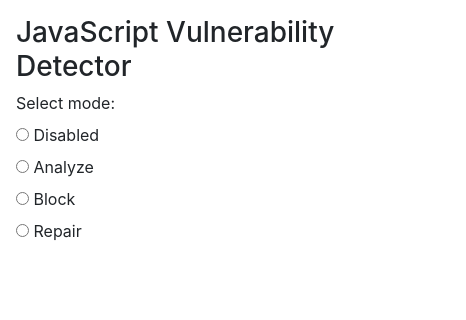
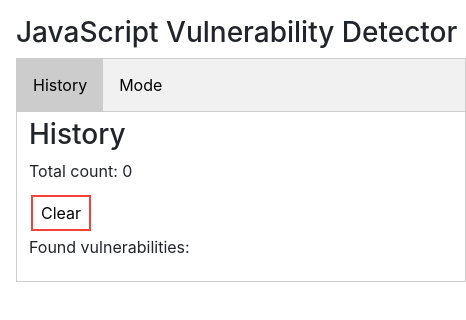
Before and after one commit to xrandy00/mt_2022, a browser extension: page js-vuln-det/src/browser/popup.html in a window 400 px wide. Shown: the whole page, 466 px wide, since content can reach past the window. Drawn offline with nearby package versions, Linux system fonts and the light colour scheme; files that its build step writes are made by us from their sources.

Commit message:
feat: reporting

```diff
--- a/js-vuln-det/src/browser/css/style.css
+++ b/js-vuln-det/src/browser/css/style.css
@@ -1,3 +1,91 @@
 body {
     margin: 16px;
+    min-width: 450px;
 }
+
+
+/* Style the tab */
+
+.tab {
+    overflow: hidden;
+    border: 1px solid #ccc;
+    background-color: #f1f1f1;
+}
+
+
+/* Style the buttons that are used to open the tab content */
+
+.tab button {
+    background-color: inherit;
+    float: left;
+    border: none;
+    outline: none;
+    cursor: pointer;
+    padding: 14px 16px;
+    transition: 0.3s;
+}
+
+
+/* Change background color of buttons on hover */
+
+.tab button:hover {
+    background-color: #ddd;
+}
+
+
+/* Create an active/current tablink class */
+
+.tab button.active {
+    background-color: #ccc;
+}
+
+
+/* Style the tab content */
+
+.tabcontent {
+    display: none;
+    padding: 6px 12px;
+    border: 1px solid #ccc;
+    border-top: none;
+}
+
+.button {
+    background-color: #4CAF50;
+    /* Green */
+    border: none;
+    color: white;
+    padding: 4px 8px;
+    text-align: center;
+    text-decoration: none;
+    display: inline-block;
+    font-size: 16px;
+    margin: 4px 2px;
+    transition-duration: 0.4s;
+    cursor: pointer;
+}
+
+.button-red {
+    background-color: white;
+    color: black;
+    border: 2px solid #f44336;
+}
+
+.button-red:hover {
+    background-color: #f44336;
+    color: white;
+}
+
+
+/* List item */
+
+.vulnerability-item-title {
+    font-size: medium;
+}
+
+.severity-1 {
+    background-color: #ff9999;
+}
+
+.severity-2 {
+    background-color: #ff3333;
+}
--- a/js-vuln-det/src/browser/popup.html
+++ b/js-vuln-det/src/browser/popup.html
@@ -1,8 +1,7 @@
 <html>
 
 <head>
-  <link rel="stylesheet" href="https://maxcdn.bootstrapcdn.com/bootstrap/4.0.0/css/bootstrap.min.css"
-    integrity="sha384-Gn5384xqQ1aoWXA+058RXPxPg6fy4IWvTNh0E263XmFcJlSAwiGgFAW/dAiS6JXm" crossorigin="anonymous">
+    <link rel="stylesheet" href="https://maxcdn.bootstrapcdn.com/bootstrap/4.0.0/css/bootstrap.min.css" integrity="sha384-Gn5384xqQ1aoWXA+058RXPxPg6fy4IWvTNh0E263XmFcJlSAwiGgFAW/dAiS6JXm" crossorigin="anonymous">
     <link rel="stylesheet" href="style.css">
     <link href="https://fonts.googleapis.com/css?family=Roboto+Slab" rel="stylesheet">
 </head>
@@ -10,6 +9,13 @@
 <body>
     <h3>JavaScript Vulnerability Detector</h3>
 
+    <div class="tab">
+        <button class="tablinks" id="historySelectionButton">History</button>
+        <button class="tablinks" id="modeSelectionButton">Mode</button>
+    </div>
+
+    <!-- Tab content -->
+    <div id="Mode" class="tabcontent">
         <form name="modeForm">
             <label for="modeForm">Select mode:</label><br>
             <input type="radio" id="disabled" name="mode" value="disabled">
@@ -21,6 +27,23 @@
             <input type="radio" id="repair" name="mode" value="repair">
             <label for="repair">Repair</label>
         </form>
+    </div>
+
+    <div id="History" class="tabcontent">
+        <h3>History</h3>
+        <div>
+            <label>Total count:</label> <span id="totalCount"></span>
+        </div>
+
+        <button class="button button-red" id="clear">Clear</button>
+
+        <p>Found vulnerabilities:</p>
+
+        <div id="vulnerabilitiesList"></div>
+
+    </div>
+
+
 
     <script src="popup.js"></script>
 
--- a/js-vuln-det/src/browser/popup.js
+++ b/js-vuln-det/src/browser/popup.js
@@ -1,7 +1,8 @@
+function refresh() {
     var rad = document.modeForm.mode;
     var prev = null;
     for (var i = 0; i < rad.length; i++) {
-    rad[i].addEventListener('change', function () {
+        rad[i].addEventListener('change', function() {
             if (this !== prev) {
                 prev = this;
             }
@@ -11,9 +12,79 @@ for (var i = 0; i < rad.length; i++) {
 
     var mode = 'repair';
 
-chrome.storage.sync.get('js_vulnerability_detector__mode', function (data) {
+    chrome.storage.sync.get('js_vulnerability_detector__mode', function(data) {
         mode = data.js_vulnerability_detector__mode;
         console.log('receiving data ' + mode);
         console.log(mode);
         rad.value = mode;
     });
+
+    function openTab(evt, tabName) {
+        // Declare all variables
+        var i, tabcontent, tablinks;
+
+        // Get all elements with class="tabcontent" and hide them
+        tabcontent = document.getElementsByClassName("tabcontent");
+        for (i = 0; i < tabcontent.length; i++) {
+            tabcontent[i].style.display = "none";
+        }
+
+        // Get all elements with class="tablinks" and remove the class "active"
+        tablinks = document.getElementsByClassName("tablinks");
+        for (i = 0; i < tablinks.length; i++) {
+            tablinks[i].className = tablinks[i].className.replace(" active", "");
+        }
+
+        // Show the current tab, and add an "active" class to the button that opened the tab
+        document.getElementById(tabName).style.display = "block";
+        evt.currentTarget.className += " active";
+    }
+
+    document.getElementById("modeSelectionButton").addEventListener("click", (event) => { openTab(event, 'Mode'); });
+    document.getElementById("historySelectionButton").addEventListener("click", (event) => { openTab(event, 'History'); });
+    document.getElementById("historySelectionButton").click();
+    document.getElementById("clear").addEventListener("click", (event) => {
+        chrome.storage.local.set({ "count": 0 }, function() {});
+        chrome.storage.local.set({ "vulnerabilities": [] }, function() {});
+
+        refresh();
+    });
+
+
+    chrome.storage.local.get("count", function(received) {
+        if (!received.count) {
+            received.count = 0;
+        }
+        document.getElementById("totalCount").innerText = received.count;
+    });
+
+    let list = document.getElementById("vulnerabilitiesList");
+    list.innerHTML = null;
+
+    chrome.storage.local.get("vulnerabilities", function(received) {
+        if (!received.vulnerabilities) {
+            return;
+        }
+        console.log(received);
+        let parsed = received.vulnerabilities;
+        for (let index = 0; index < parsed.length; index++) {
+            let vulnerability = parsed[index];
+            let html = vulnerabilityToHtml(vulnerability);
+            let node = htmlToElement(html);
+            list.appendChild(node);
+        }
+    });
+}
+
+function vulnerabilityToHtml(vulnerability) {
+    return `<div class="vulnerability-item severity-${vulnerability.severity}"><span class="vulnerability-item-title">${vulnerability.title}</span><br><a href="${vulnerability.url}">${vulnerability.url}</a></div>`;
+}
+
+function htmlToElement(html) {
+    var template = document.createElement('template');
+    html = html.trim(); // Never return a text node of whitespace as the result
+    template.innerHTML = html;
+    return template.content.firstChild;
+}
+
+refresh();
```
Also changed, not shown: js-vuln-det/src/background.js (+50 -14 lines), js-vuln-det/src/content_script.js (+7 -6 lines), README.md. Lines whose indentation alone changed are shown as unchanged.
